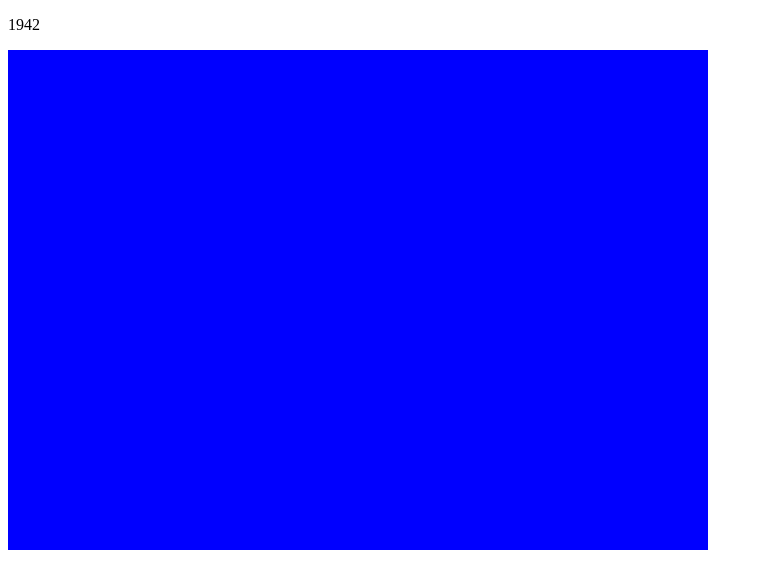
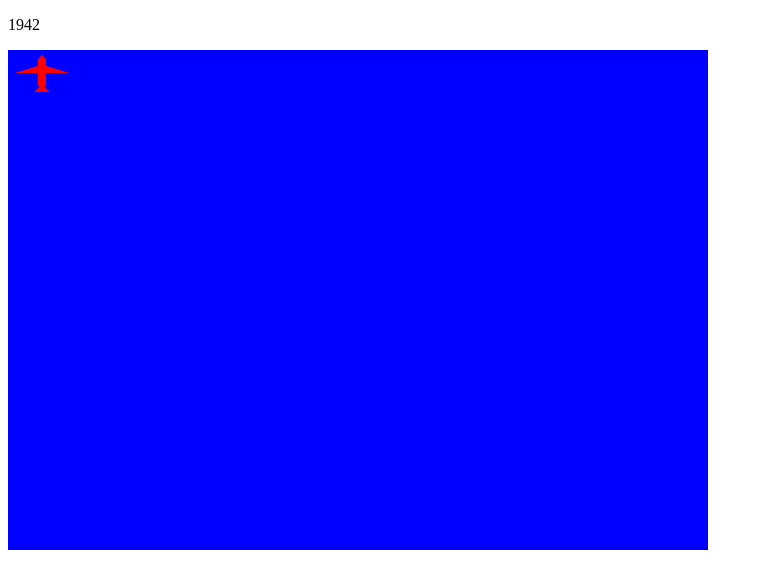
Before and after one commit to theonlyrao/1942, a website built with webpack: page index.html in a window 1280 px wide. Shown: the whole page, without its empty margins (0-763 px from the left). Built offline with nearby package versions, Linux system fonts and the light colour scheme.

Commit message:
Draw airplane on canvas
Creates new scripts.js file in new javascripts dir in lib. A suggestion
for organizing js and css code for this project.

Current plane is only in red. Sizing and new colors can be created by
changing values of parameters. These should be turned into objects so
that they can be created at will once we are happy with the presentation.

```diff
--- a/index.html
+++ b/index.html
@@ -11,5 +11,6 @@
     <p>Canvas failed to load</p>
   </canvas>
   <script src="main.bundle.js"></script>
+  <script src="lib/javascripts/scripts.js"></script>
 </body>
 </html>
--- /dev/null
+++ b/lib/javascripts/scripts.js
@@ -0,0 +1,33 @@
+var canvas = document.getElementById('nineteenfortytwo');
+var context = canvas.getContext('2d');
+
+var x = 30;
+var y = 10;
+var width = 8;
+var height = 25;
+var wingspan = 52;
+var tailspan = 16;
+var xMid = x + (width/2);
+context.fillStyle="red";
+// fuselage
+context.fillRect(x, y, width, height);
+// wings
+context.moveTo(xMid - (wingspan/2), 23);
+context.lineTo(xMid, 15);
+context.lineTo(xMid + (wingspan/2), 23);
+context.fill();
+// nose
+context.moveTo(x, y);
+context.lineTo(xMid, y - 5);
+context.lineTo(x + width, y);
+context.fill();
+// fuselage-tail connector
+context.moveTo(x, y + height);
+context.lineTo(xMid, y + height + 5);
+context.lineTo(x + width, y + height);
+context.fill();
+// tail
+context.moveTo(xMid - (tailspan/2), 42);
+context.lineTo(xMid, 35);
+context.lineTo(xMid + (tailspan/2), 42);
+context.fill();
```
